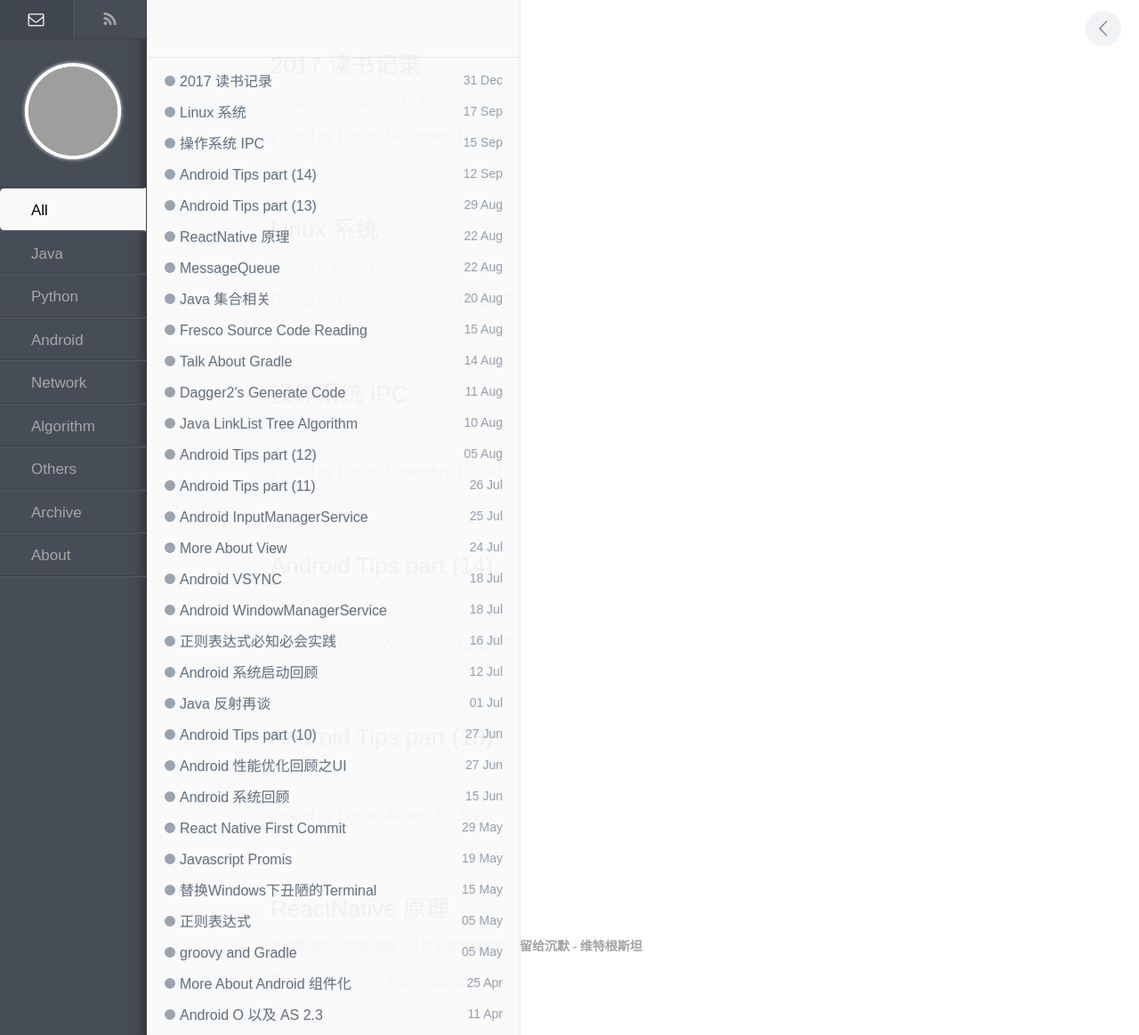
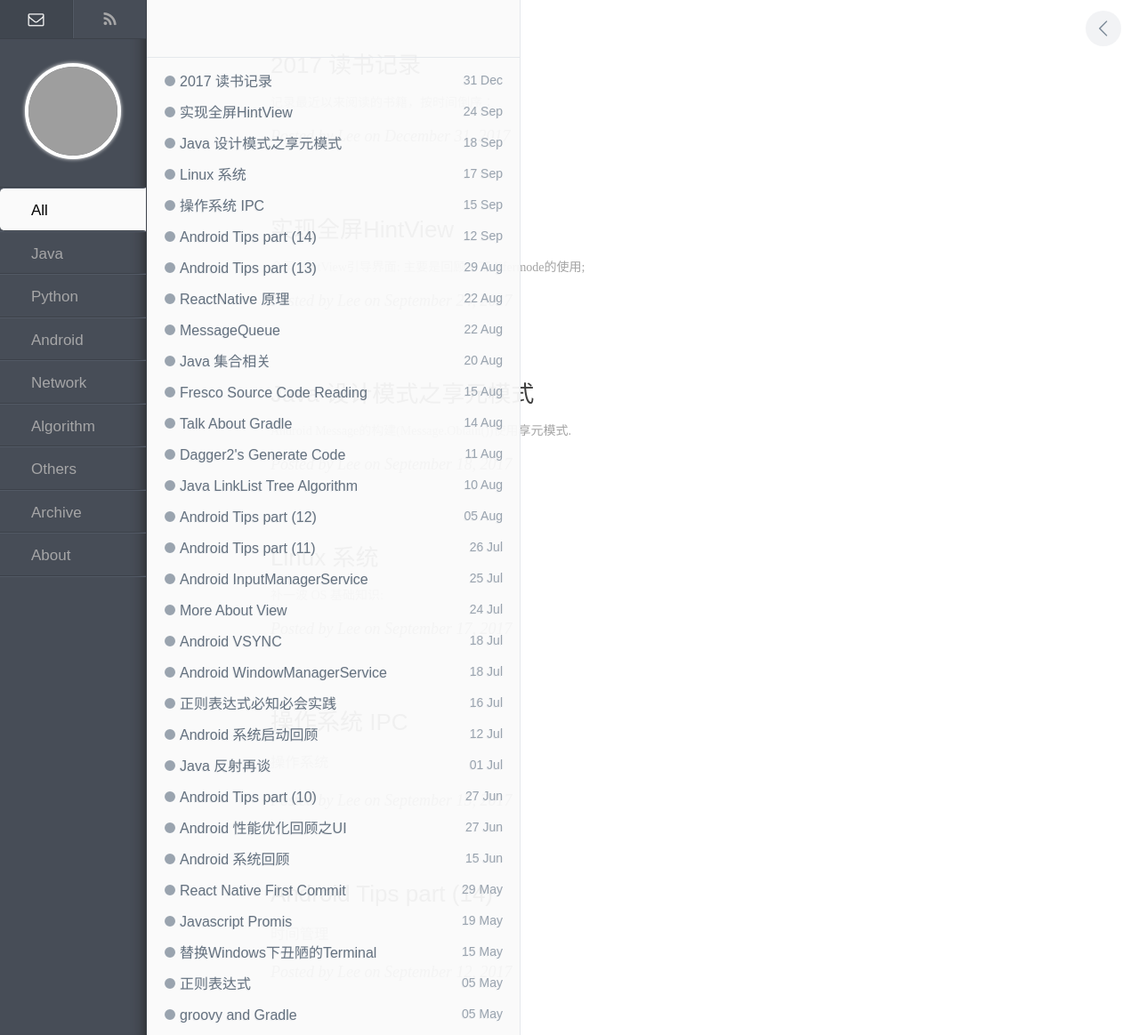
Before and after one commit to enlipan/enlipan.github.io, a Jekyll site: the page built from index.html, in a window 1280 px wide. Shown: the whole page at 89% size. Built offline with Jekyll 4.4.1, drawn with Linux system fonts in a browser that asks for light colours; nearby versions of some CDN libraries; the list of posts is cut into pages by our own code; comment, search, counter and statistics services are not loaded; some of the changed lines change nothing that is shown; grey boxes are pictures that could not be loaded.

Commit message:
post pages hint view

```diff
--- a/_posts/2017-09-12-android-tips-14.md
+++ b/_posts/2017-09-12-android-tips-14.md
@@ -79,3 +79,14 @@
 在MBP上表现合盖后导致 wifi 断连无法重连的问题 - 处处皆是知识
 
 解决办法: 拔掉 HUB 合盖,再重新插入 Hub
+
+
+### Fresco  Lib 中的 Scaletype 问题
+
+Fresco 设置 ScaleType 的问题,在 Lib 中若设置 Fresco 依赖为 provided,在配置 xml 时需要使用:
+
+`xmlns:fresco="http://schemas.android.com/apk/lib-auto"`
+
+而问题是,一旦使用这种声明方式, fresco配置的 scaleType 就无法生效,只能更改依赖为: compile 同时将声明方式改为正常的:
+
+`xmlns:fresco="http://schemas.android.com/apk/res-auto"`
--- /dev/null
+++ b/_posts/2017-09-18-java-design-pattern-flyweight.md
@@ -0,0 +1,53 @@
+---
+layout: post
+title:  Java 设计模式之享元模式
+category: other
+keywords: [improvement,design,java,]
+---
+
+Android  Message的构建(Message.Obtain())使用享元模式.
+
+享元模式的核心是分离与共享,分离变与不变,抽取不变共享,将一个对象的状态分离为不变的内部状态,以及变化的外部状态,进而共享不变,注入外部状态组合实现共享对象;
+
+此外内外状态之间分离后的独立性也是非常重要的,外部状态的存在应该不影响内部状态,否则分离就是不成功的.
+
+享元模式的核心在于分离外部状态,内外独立,而独立似乎又好像和高内聚有点冲突,同时分离外部状态事实上会造成逻辑的复杂化,所以还是前辈说得好,学习规则但不生搬硬套规则.
+
+### 享元模式是什么?
+
+> 运用对象共享有效的支持大量细粒度对象
+
+通过抽象出细粒度对象,因为对象的粒度细,进而可以很便捷的实现对象的缓存与共享;(一旦缓存对象的属性状态经常变更,就需要同步修改缓存对象的状态,这时缓存对象会导致极为复杂的更新逻辑,所以缓存与否需要特殊情况特殊看待,不能生搬硬套).
+
+### 享元模式解决什么问题?
+
+大量重复对象的频繁创建,导致资源被迅速消耗,进而引起 GC 导致系统变慢甚至 OOM.而享元模式则通过分离内部不变,与独立的外部环境,通过内部不变元素的构建工厂获取内部享元对象,进而使得内部同一类对象可以被复用,减少重复对象创建;
+
+### 享元模式如何使用?
+
+享元模式的核心UML 非常简单,其核心就是享元工厂的构建,构建享元工厂复用享元对象其前提就在处理好内外部状态的分离;
+
+Android 源码分析:
+
+我们知道UI不可以在非其创建线程中被更新,而 UI 通常在主线程中被创建,就导致 UI 需要在主线程中更新;事实上如果我们在子线程中利用 Windowmanager 处理也是能够添加 View 处理 UI 信息的;而在更新 UI 我们大量使用 Handler发送 Message,Message 的构建就是利用享元模式处理;
+
+
+
+
+
+
+
+
+
+
+---
+
+Quote:
+
+<设计模式>
+
+<研磨设计模式>
+
+<Android 源码设计模式>
+
+[图解享元模式](http://design-patterns.readthedocs.io/zh_CN/latest/structural_patterns/flyweight.html)
--- /dev/null
+++ b/_posts/2017-09-24-android-hint-view.md
@@ -0,0 +1,172 @@
+---
+layout: post
+title:  实现全屏HintView
+category: android
+keywords: [improvement,android,ui]
+---
+
+全屏 HintView引导界面: 主要是回顾一下 Xfermode的使用;
+
+### 分析:
+
+在 View 对应的位置绘制镂空透明的圆,同时绘制其他区域为半透明,其他的提示信息则根据所需选择全部绘制亦或是利用 xml 组合最后 inflate 进入;
+
+画的位置?找到 View 的位置, easy, 如何画? 关键是画中间透明,四周又是半透明的全屏 View;绘制的 View 加到哪里?
+
+将该 View 覆盖到 Activity 的 Cotnent 上,加载到 DecoreView 中,利用 DecorView作为 FrameLayout 的特性,直接将提示的全屏 View add可以迅速实现 View 的覆盖显示;那么剩下的问题就是如何绘制镂空透明圆;
+
+
+### 知识储备:
+
+* DecorView
+
+`public class DecorView extends FrameLayout implements RootViewSurfaceTaker, WindowCallbacks`
+
+需要知道的是Activity 中内容的组织形式: DecorView 是一个 FameLayout,加载屏幕内容,而屏幕内容其实分为三块,状态栏, ActionBar, 以及 Content;
+
+* Xfermode
+
+用于绘制透明镂空圆,利用Clear特性,将原来绘制的半透明背景,在目标区域清除一个圆,就达到了透明圆的实现;
+
+
+### Demo
+
+{:.center}
+![Scan_Image](http://7xqncp.com1.z0.glb.clouddn.com/assets/img/20170924/scan_hint_view.png "DemoView")
+
+事实上实现是简单的,这里主要还是回顾一些不常用的 Xfermode相关的知识:
+
+{% highlight java %}
+
+public class ScanHintView extends LinearLayout {
+
+    private static final PorterDuff.Mode MODE = PorterDuff.Mode.CLEAR;
+    private PorterDuffXfermode mXfermode;
+
+    private Paint mPaint = null;
+
+    private int mRadius = -1;
+    private int mCircleX;
+    private int mCircleY;
+
+    private RelativeLayout infoView = null;
+
+    public ScanHintView(Context context) {
+        this(context, null);
+    }
+
+    public ScanHintView(Context context, @Nullable AttributeSet attrs) {
+        this(context, attrs, 0);
+    }
+
+    public ScanHintView(Context context, @Nullable AttributeSet attrs, int defStyleAttr) {
+        super(context, attrs, defStyleAttr);
+        initView(context);
+        addHintInfoView();
+    }
+
+    private void initView(Context context) {
+        setWillNotDraw(false);
+
+        mPaint = new Paint();
+        mPaint.setAntiAlias(true);
+        mPaint.setColor(Color.parseColor("#00000000"));
+        mXfermode = new PorterDuffXfermode(MODE);
+    }
+
+    @Override
+    protected void onDraw(Canvas canvas) {
+        super.onDraw(canvas);
+        if (mRadius > 0) {
+            int layerId = canvas.saveLayer(0, 0, canvas.getWidth(), canvas.getHeight(), null, Canvas.ALL_SAVE_FLAG);
+
+            canvas.drawColor(Color.parseColor("#80000000"));//半透明背景
+            mPaint.setXfermode(mXfermode);
+            canvas.drawCircle(mCircleX, mCircleY, mRadius, mPaint);
+
+            canvas.restoreToCount(layerId);
+        }
+    }
+
+    private void addHintInfoView() {
+        infoView = (RelativeLayout) inflate(getContext(), R.layout.layout_bottom_hint_scan, this).findViewById(R.id.rl_hint_info_root);
+        infoView.findViewById(R.id.tv_has_known).setOnClickListener(new OnClickListener() {
+            @Override
+            public void onClick(View view) {
+                ScanHintView.this.setVisibility(GONE);
+            }
+        });
+    }
+
+    private void setPaddingInfo(int paddingTop, int paddingRight) {
+        infoView.setPadding(0, paddingTop, paddingRight, 0);
+    }
+
+    @Override
+    public boolean onTouchEvent(MotionEvent event) {
+        return true;
+    }
+
+    /**
+     * 设置镂空圆的位置与大小
+     * <p>
+     * 图标总宽度 - paddingleft 15dp  就是圆的直径  进而找到圆心,也可以确定 margin
+     * <p>
+     * 根据 mTitleSubmit View 的位置以及宽高
+     */
+    public void setCircleLocation(int[] locationInScreen, int width, int height) {
+        float leftPaddingOfSubmit = convertDpToPixel(15, getContext());
+        final int x = (int) (locationInScreen[0] + leftPaddingOfSubmit + ((width - leftPaddingOfSubmit) / 2));
+        mCircleX = x;//圆心 x 位置
+        mCircleY = locationInScreen[1] + height / 2;//圆心 y
+        mRadius = height / 2;
+        setPaddingInfo(locationInScreen[1] + height, (int) (getDisWidth(getContext()) - x - convertDpToPixel(6, getContext())));
+        postInvalidate();
+    }
+
+    private static float convertDpToPixel(float dp, Context context) {
+        Resources resources = context.getResources();
+        DisplayMetrics metrics = resources.getDisplayMetrics();
+        return dp * ((float) metrics.densityDpi / DisplayMetrics.DENSITY_DEFAULT);
+    }
+
+    private static float getDisWidth(Context context) {
+        Resources resources = context.getResources();
+        DisplayMetrics metrics = resources.getDisplayMetrics();
+        return metrics.widthPixels;
+    }
+}
+
+//////////////////////
+// 加载 HintView
+private void initHintViewShow() {
+    if (true) {
+        final AlphaAnimation fadeInAnimation = (AlphaAnimation) AnimationUtils.loadAnimation(this, R.anim.fade_in);
+        final ScanHintView scanHintView = new ScanHintView(CreateAssessActivity.this);
+        ViewGroup decorView = (ViewGroup) getWindow().getDecorView();
+        decorView.addView(scanHintView, new ViewGroup.LayoutParams(ViewGroup.LayoutParams.MATCH_PARENT, ViewGroup.LayoutParams.MATCH_PARENT));
+        scanHintView.setVisibility(View.GONE);
+        mTitleSubmit.post(new Runnable() {
+            @Override
+            public void run() {
+                final int[] location = new int[2];
+                mTitleSubmit.getLocationOnScreen(location);
+                scanHintView.setCircleLocation(location, mTitleSubmit.getWidth(), mTitleSubmit.getHeight());
+                scanHintView.setAnimation(fadeInAnimation);
+                scanHintView.setVisibility(View.VISIBLE);
+            }
+        });
+    }
+}
+
+
+{% endhighlight %}
+
+
+---
+
+Quote :
+
+[Android中Canvas绘图之PorterDuffXfermode使用及工作原理详解](http://blog.csdn.net/iispring/article/details/50472485)
+
+[自定义 View](http://blog.csdn.net/aigestudio/article/details/41316141)
```
